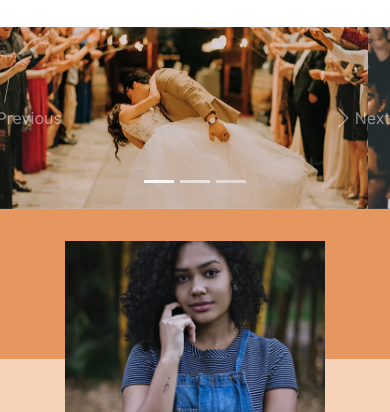
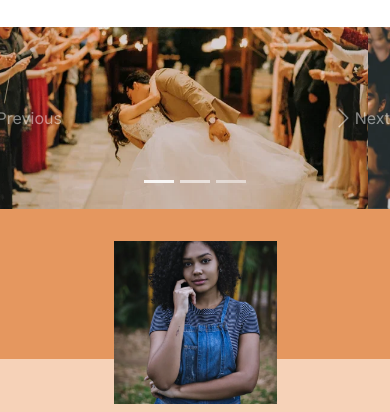
Before and after one commit to Loup13250/Projet-4-Nina-Carducci, a plain HTML site: page index.html in a window 390 px wide. Shown: the part 142-554 px from the top of the page. Drawn offline with nearby package versions, Linux system fonts and the light colour scheme.

Commit message:
test performance

```diff
--- a/assets/style.css
+++ b/assets/style.css
@@ -354,6 +354,6 @@ input[type="submit"] {
     width: 100%;
   }
   .picture {
-    width: 80%;
+    width: 50%;
   }
 }
--- a/index.html
+++ b/index.html
@@ -156,7 +156,7 @@
                   srcset="./assets/images/slider/carousel-1-1180.webp"
                 />
                 <img
-                  src="./assets/images/slider/carousel-1-650.webp"
+                  src="./assets/images/slider/carousel-1-650a.webp"
                   class="d-block w-100"
                   alt="..."
                 />
```
Also changed, not shown: assets/images/slider/carousel-1-650a.webp (added), robots.txt (added).
